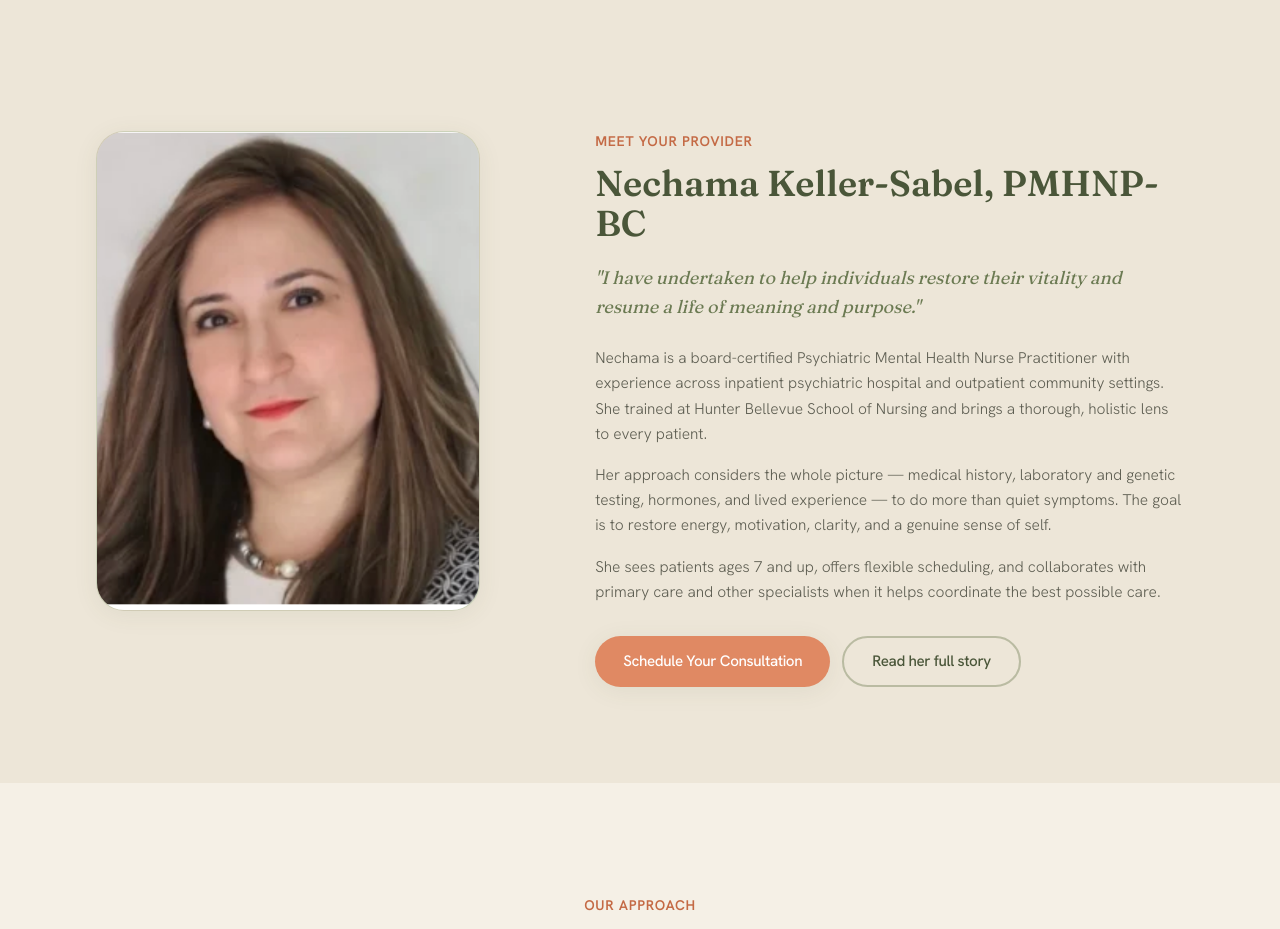
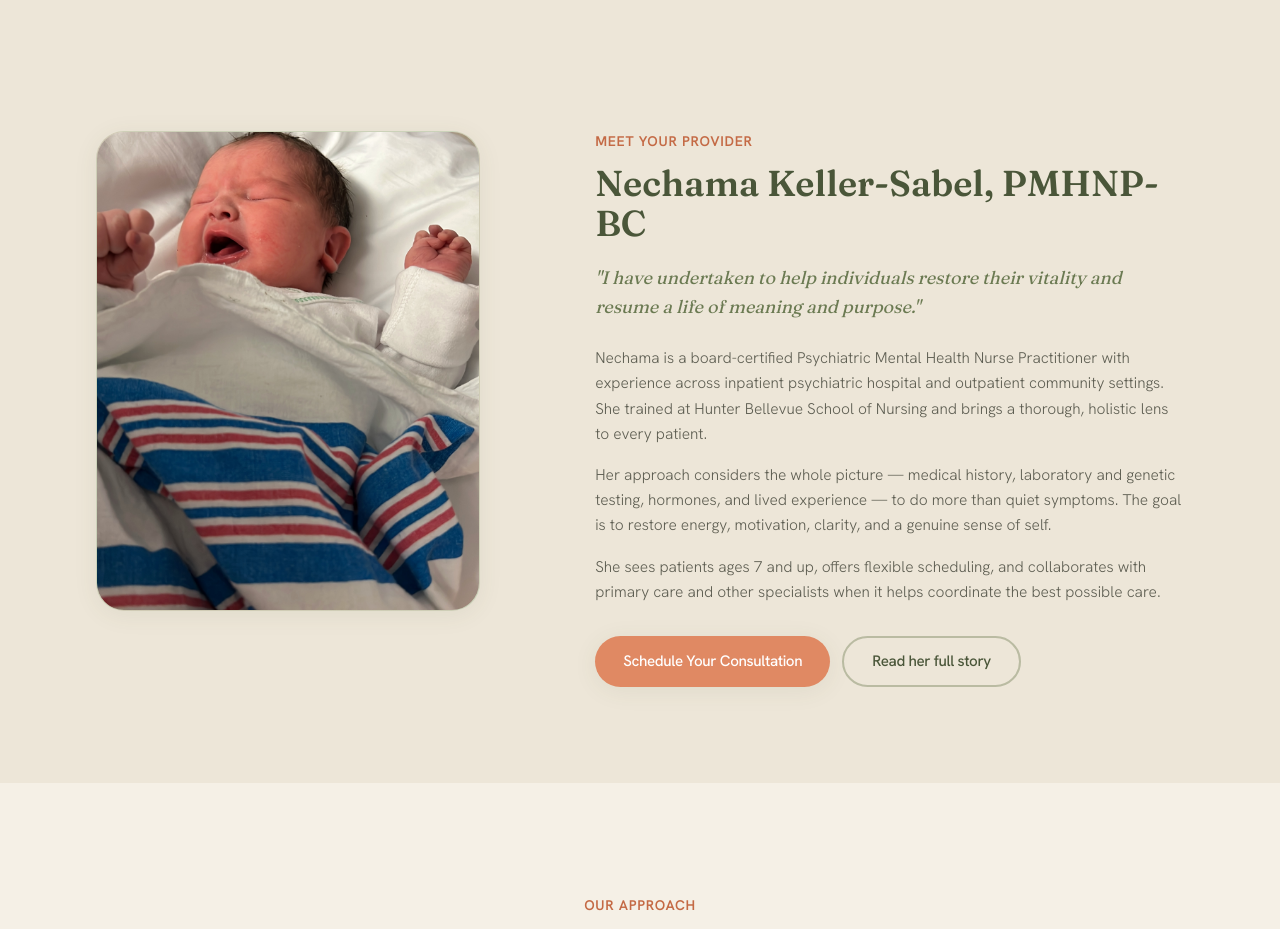
Before and after one commit to arisebbag-dev/State-of-mind-health-2026, a Next.js app: page / in a window 1280 px wide. Shown: the part 920-1849 px from the top of the page. Built offline with nearby package versions, Linux system fonts and the light colour scheme.

Commit message:
Replace provider image with nechama.jpeg

```diff
--- a/app/about/page.jsx
+++ b/app/about/page.jsx
@@ -24,7 +24,7 @@ export default function AboutPage() {
             <Reveal className="relative mx-auto w-full max-w-sm lg:mx-0">
               <div className="relative aspect-[4/5] overflow-hidden rounded-xl3 border border-olive/15 bg-gradient-to-br from-sand-deep to-olive-soft shadow-soft">
                 <Image
-                  src="/nechama.png"
+                  src="/nechama.jpeg"
                   alt="Nechama Keller-Sabel, PMHNP-BC"
                   fill
                   sizes="(max-width: 768px) 90vw, 24rem"
--- a/components/ProviderIntro.jsx
+++ b/components/ProviderIntro.jsx
@@ -11,7 +11,7 @@ export default function ProviderIntro() {
           <Reveal className="relative mx-auto w-full max-w-sm lg:mx-0">
             <div className="relative aspect-[4/5] overflow-hidden rounded-xl3 border border-olive/15 bg-gradient-to-br from-sand-deep to-olive-soft shadow-soft">
               <Image
-                src="/nechama.png"
+                src="/nechama.jpeg"
                 alt="Nechama Keller-Sabel, PMHNP-BC"
                 fill
                 sizes="(max-width: 768px) 90vw, 24rem"
```
Also changed, not shown: public/README.txt, public/nechama.jpeg (added), public/nechama.png (deleted).
